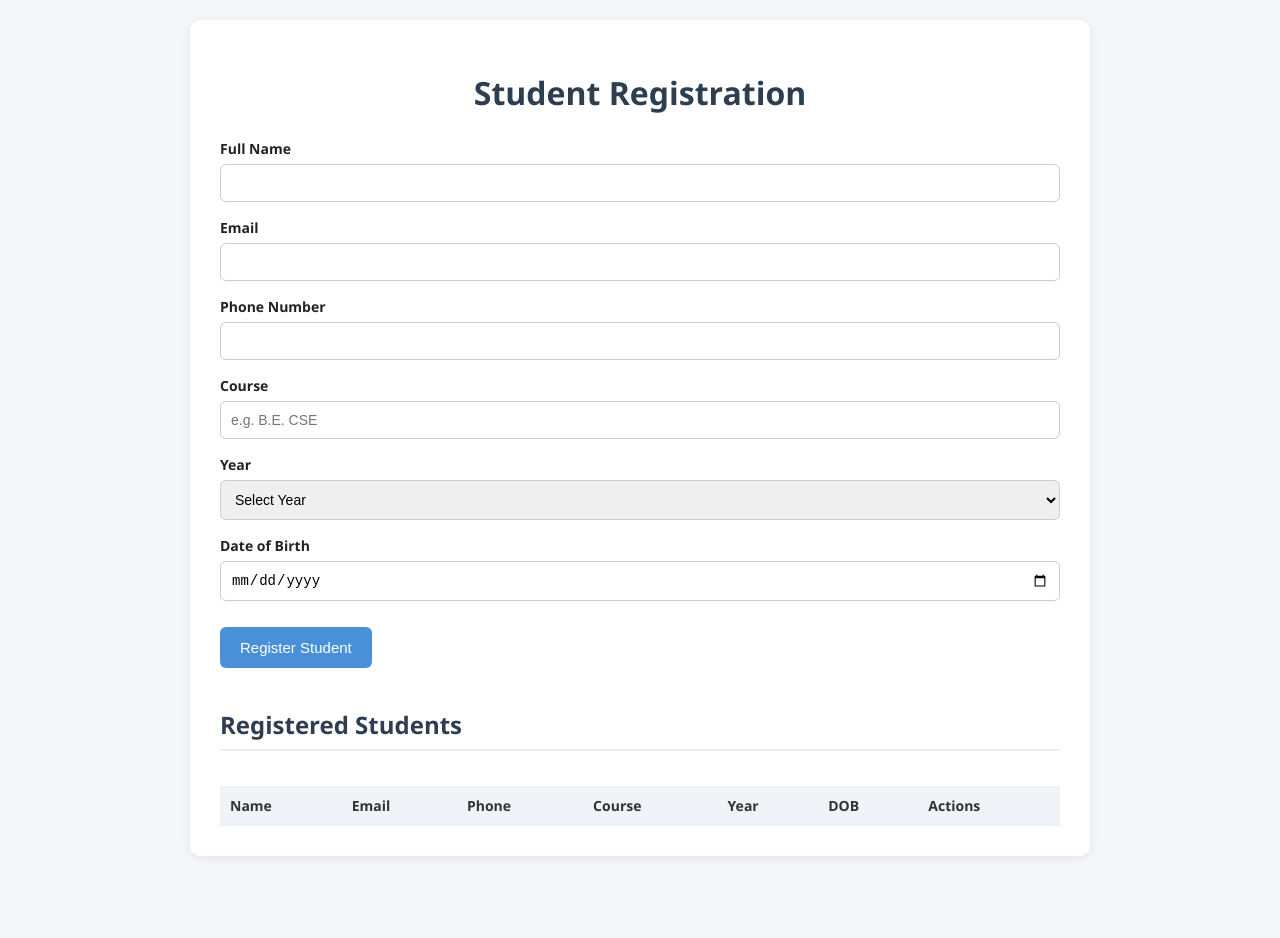
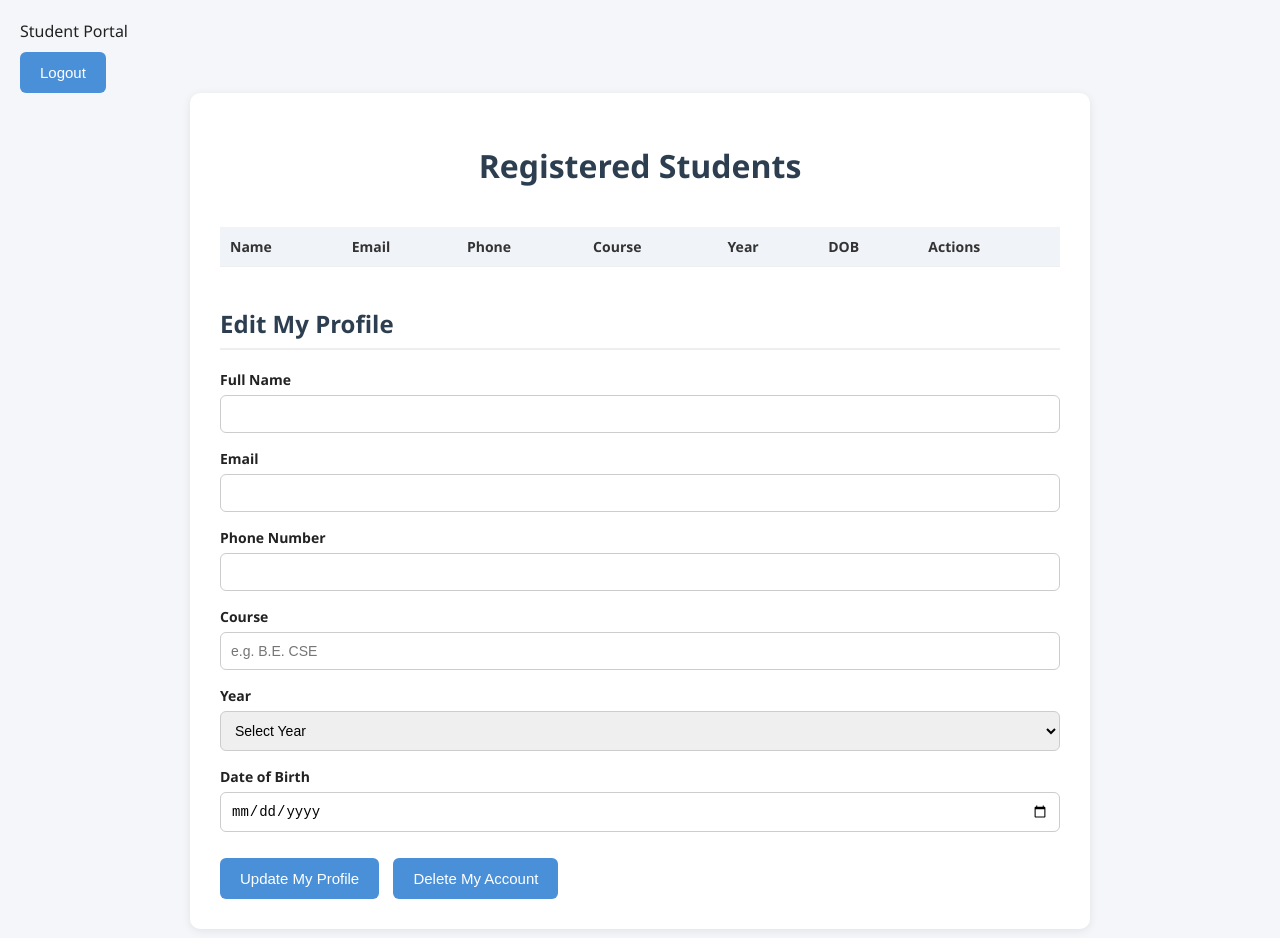
Before and after one commit to kalashrao07-sys/student-registration, a website: page public/index.html in a window 1280 px wide. Before the commit the page ends 876 px from the top, so only its background shows below. Drawn offline with Linux system fonts and the light colour scheme; no server answers.

Commit message:
Refactor student registration page layout and update profile form

```diff
--- a/public/index.html
+++ b/public/index.html
@@ -3,14 +3,44 @@
 <head>
 <meta charset="UTF-8" />
 <meta name="viewport" content="width=device-width, initial-scale=1.0" />
-<title>Student Registration</title>
+<title>Dashboard - Student Registration</title>
 <link rel="stylesheet" href="style.css" />
 </head>
 <body>
 
+<nav class="navbar">
+  <span class="navbar-title">Student Portal</span>
+  <div class="navbar-right">
+    <span id="welcomeText"></span>
+    <button id="logoutBtn" class="logout-btn">Logout</button>
+  </div>
+</nav>
+
 <div class="container">
-  <h1>Student Registration</h1>
+  <h1>Registered Students</h1>
 
+  <div id="message" class="message hidden"></div>
+
+  <div class="table-wrapper">
+    <table id="studentsTable">
+      <thead>
+        <tr>
+          <th>Name</th>
+          <th>Email</th>
+          <th>Phone</th>
+          <th>Course</th>
+          <th>Year</th>
+          <th>DOB</th>
+          <th>Actions</th>
+        </tr>
+      </thead>
+      <tbody id="studentsBody">
+        <!-- rows injected by script.js -->
+      </tbody>
+    </table>
+  </div>
+
+  <h2>Edit My Profile</h2>
   <form id="studentForm">
     <div class="form-group">
       <label for="fullName">Full Name</label>
@@ -50,31 +80,9 @@
 
     <input type="hidden" id="studentId" />
 
-    <button type="submit" id="submitBtn">Register Student</button>
-    <button type="button" id="cancelEditBtn" class="secondary hidden">Cancel Edit</button>
+    <button type="submit" id="submitBtn">Update My Profile</button>
+    <button type="button" id="deleteAccountBtn" class="danger">Delete My Account</button>
   </form>
-
-  <div id="message" class="message hidden"></div>
-
-  <h2>Registered Students</h2>
-  <div class="table-wrapper">
-    <table id="studentsTable">
-      <thead>
-        <tr>
-          <th>Name</th>
-          <th>Email</th>
-          <th>Phone</th>
-          <th>Course</th>
-          <th>Year</th>
-          <th>DOB</th>
-          <th>Actions</th>
-        </tr>
-      </thead>
-      <tbody id="studentsBody">
-        <!-- rows injected by script.js -->
-      </tbody>
-    </table>
-  </div>
 </div>
 
 <script src="script.js"></script>
```
